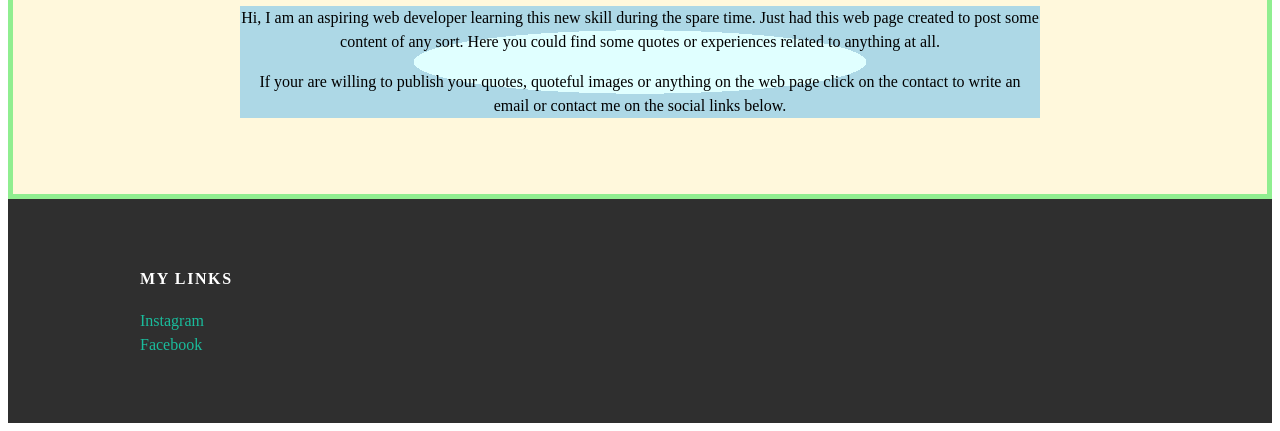
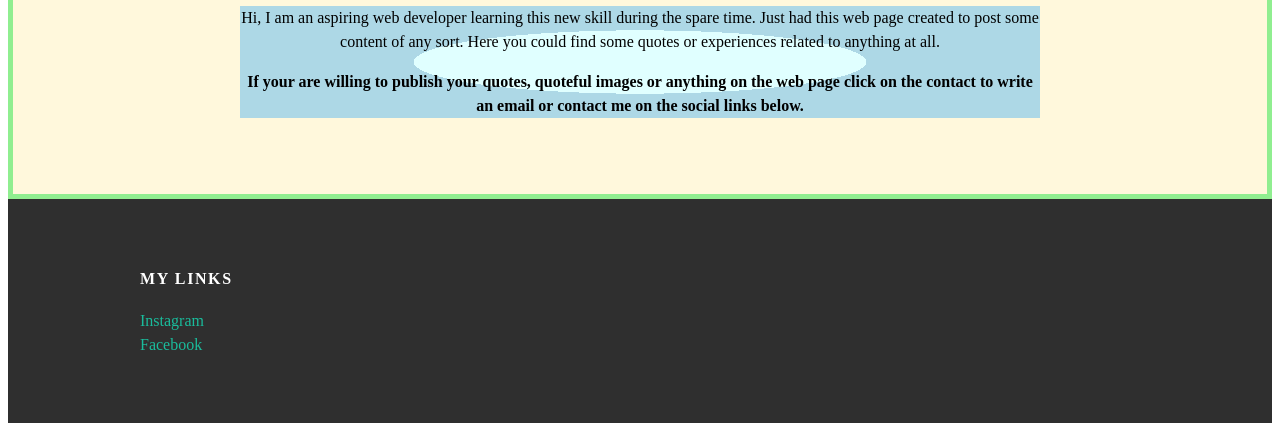
Before and after one commit to Toufiq10/Toufiq10.github.io, a plain HTML site: page about.html in a window 1280 px wide. Shown: the part 419-850 px from the top of the page. Drawn offline with Linux system fonts and the light colour scheme.

Commit message:
Update style.css

```diff
--- a/style.css
+++ b/style.css
@@ -113,3 +113,6 @@ background: radial-gradient(lightCyan 40%, skyBlue 10%, lightBlue 30%);
    background:cornsilk;
    border: solid 5px lightGreen;
  }
+.promo {
+  font-weight: bold;
+}
```
